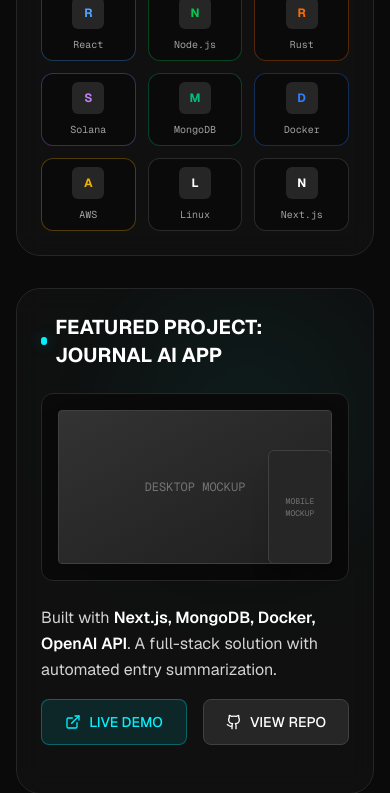
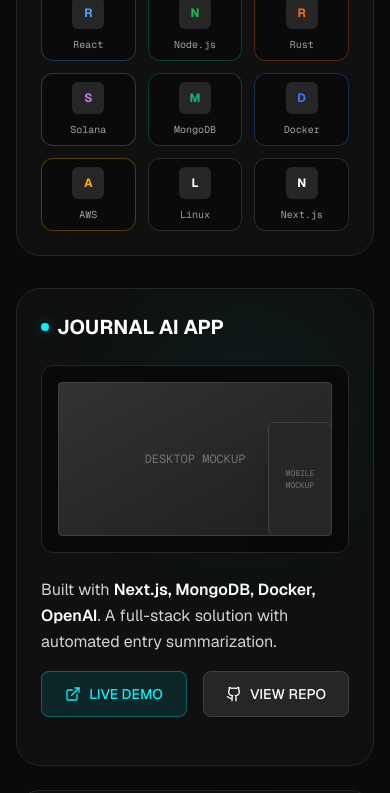
Before and after one commit to ShivamVats00/Portfolio, a Next.js app: page / in a window 390 px wide. Shown: the part 1156-1949 px from the top of the page. Built offline with nearby package versions, Linux system fonts and the light colour scheme.

Commit message:
feat: migrate featured projects to dynamic array map with responsive full-width layout

```diff
--- a/src/components/FeaturedProject.tsx
+++ b/src/components/FeaturedProject.tsx
@@ -3,23 +3,56 @@
 import { motion } from "framer-motion";
 import { ExternalLink, Github } from "lucide-react";
 
+const projects = [
+  {
+    title: "JOURNAL AI APP",
+    tech: "Next.js, MongoDB, Docker, OpenAI",
+    description: "A full-stack solution with automated entry summarization.",
+    dotColor: "bg-neon-cyan",
+    glowColor: "glow-cyan",
+    bgGlow: "bg-neon-cyan/5 group-hover:bg-neon-cyan/10",
+    btnColor: "bg-neon-cyan/10 text-neon-cyan border-neon-cyan/30 hover:bg-neon-cyan/20"
+  },
+  {
+    title: "NOX",
+    tech: "Vite, React, Node.js",
+    description: "Notion page to PDF converter web app.",
+    dotColor: "bg-neon-purple",
+    glowColor: "glow-purple",
+    bgGlow: "bg-neon-purple/5 group-hover:bg-neon-purple/10",
+    btnColor: "bg-neon-purple/10 text-neon-purple border-neon-purple/30 hover:bg-neon-purple/20"
+  },
+  {
+    title: "DRAW",
+    tech: "React, Node.js, WebSockets",
+    description: "Collaborative whiteboarding application.",
+    dotColor: "bg-neon-emerald",
+    glowColor: "glow-emerald",
+    bgGlow: "bg-neon-emerald/5 group-hover:bg-neon-emerald/10",
+    btnColor: "bg-neon-emerald/10 text-neon-emerald border-neon-emerald/30 hover:bg-neon-emerald/20"
+  }
+];
+
 export default function FeaturedProject() {
   return (
-    <motion.section
-      initial={{ opacity: 0, scale: 0.95 }}
-      animate={{ opacity: 1, scale: 1 }}
-      transition={{ delay: 0.1 }}
-      className="md:col-span-2 flex flex-col p-6 rounded-3xl bg-neutral-900/50 border border-neutral-800 backdrop-blur-md hover:border-neon-cyan/30 transition-colors group relative overflow-hidden"
+    <section id="projects" className="flex flex-col gap-6 w-full">
+      {projects.map((project, index) => (
+        <motion.div
+          key={project.title}
+          initial={{ opacity: 0, y: 30 }}
+          whileInView={{ opacity: 1, y: 0 }}
+          viewport={{ once: true, margin: "-50px" }}
+          transition={{ duration: 0.5, delay: index * 0.1 }}
+          className="flex flex-col p-6 rounded-3xl bg-neutral-900/50 border border-neutral-800 backdrop-blur-md hover:border-neutral-700 transition-colors group relative overflow-hidden"
         >
-      <div className="absolute top-0 right-0 w-64 h-64 bg-neon-cyan/5 rounded-full blur-3xl -z-10 group-hover:bg-neon-cyan/10 transition-colors"></div>
+          <div className={`absolute top-0 right-0 w-64 h-64 rounded-full blur-3xl -z-10 transition-colors ${project.bgGlow}`}></div>
 
           <h2 className="text-xl font-bold text-white mb-6 flex items-center gap-2">
-        <span className="w-2 h-2 rounded-full bg-neon-cyan glow-cyan"></span>
-        FEATURED PROJECT: JOURNAL AI APP
+            <span className={`w-2 h-2 rounded-full ${project.dotColor} ${project.glowColor}`}></span>
+            {project.title}
           </h2>
 
           <div className="flex-1 flex flex-col lg:flex-row gap-6 mb-6">
-
             <div className="flex-1 relative rounded-xl bg-neutral-950 border border-neutral-800 overflow-hidden flex items-center justify-center p-4">
               <div className="w-full max-w-sm aspect-video bg-neutral-800 rounded shadow-2xl border border-neutral-700 relative">
                  <div className="absolute inset-0 bg-gradient-to-br from-neutral-700/50 to-neutral-900/50 flex items-center justify-center text-neutral-500 font-mono text-xs">DESKTOP MOCKUP</div>
@@ -29,13 +62,12 @@ export default function FeaturedProject() {
               </div>
             </div>
 
-
             <div className="flex-1 flex flex-col justify-center">
               <p className="text-neutral-300 leading-relaxed mb-4">
-            Built with <span className="text-white font-semibold">Next.js, MongoDB, Docker, OpenAI API</span>. A full-stack solution with automated entry summarization.
+                Built with <span className="text-white font-semibold">{project.tech}</span>. {project.description}
               </p>
               <div className="flex gap-4 mt-auto">
-            <a href="#" className="flex-1 flex items-center justify-center gap-2 py-3 rounded-lg bg-neon-cyan/10 text-neon-cyan border border-neon-cyan/30 hover:bg-neon-cyan/20 transition-colors font-medium text-sm">
+                <a href="#" className={`flex-1 flex items-center justify-center gap-2 py-3 rounded-lg border transition-colors font-medium text-sm ${project.btnColor}`}>
                   <ExternalLink size={16} /> LIVE DEMO
                 </a>
                 <a href="#" className="flex-1 flex items-center justify-center gap-2 py-3 rounded-lg bg-neutral-800 text-white border border-neutral-700 hover:bg-neutral-700 transition-colors font-medium text-sm">
@@ -44,6 +76,8 @@ export default function FeaturedProject() {
               </div>
             </div>
           </div>
-    </motion.section>
+        </motion.div>
+      ))}
+    </section>
   );
 }
```
Lines whose indentation alone changed are shown as unchanged.
